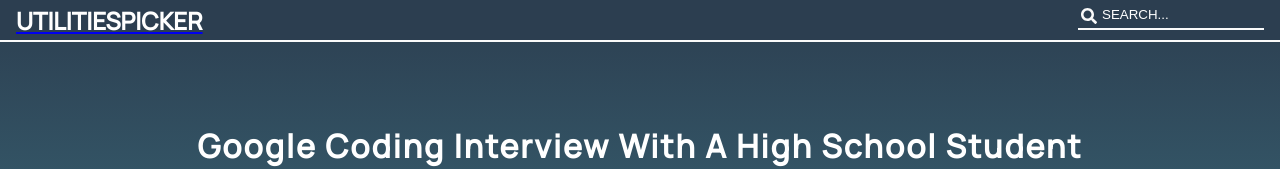
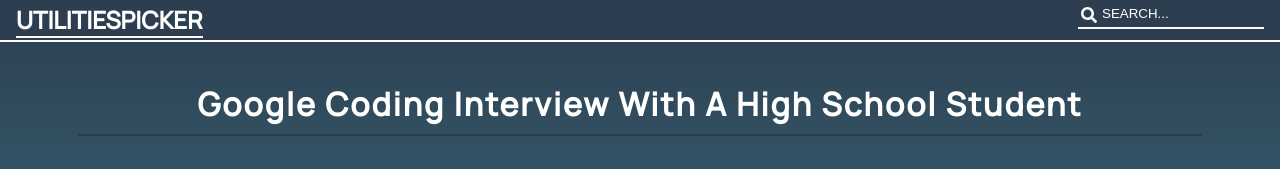
Before and after one commit to TucciAlessandro/Learning-front-end-resources, a React (Create React App) app: page / in a window 1280 px wide. Shown: the top 169 px of the page. Built offline with nearby package versions, Linux system fonts and the light colour scheme.

Commit message:
sticky navbar

```diff
--- a/src/components/FadeIn.tsx
+++ b/src/components/FadeIn.tsx
@@ -19,16 +19,14 @@ const getAnimation = (distance: number | string, direction?: Direction) => {
         return "";
     }
   };
-
   return keyframes`
-    0% {
+    from {
         opacity:0;
         transform: ${getTranslate(distance, direction)}}
-    100% {
+    to {
         opacity:1;
         transform: translateX(0)}
-    }
-    `;
+    }`;
 };
 
 interface FadeProps {
--- a/src/components/Navbar.tsx
+++ b/src/components/Navbar.tsx
@@ -1,10 +1,30 @@
 import React, { ReactNode } from "react";
-import styled from "styled-components";
+import styled, { keyframes } from "styled-components";
 import { Link } from "react-router-dom";
 
-const StyledNavbar = styled.nav`
+const NavbarAnimation = keyframes`
+from {
+  top: -20px;
+}
+to{
+  top: 0px;
+}`;
+
+const StyledLink = styled(Link)`
+  text-decoration: none;
+  border-bottom: 2px solid #fafafa;
+`;
+const Wrapper = styled.div`
+  position: fixed;
   width: 100%;
   height: 5%;
+  animation: ${NavbarAnimation} 1s ease-in-out;
+`;
+
+const StyledNavbar = styled.nav`
+  position: static;
+  width: 100%;
+  height: 100%;
   background-color: #2c3e50;
   display: flex;
   align-items: center;
@@ -36,17 +56,17 @@ interface Props {
 
 function Navbar({ children }: Props) {
   return (
-    <>
+    <Wrapper>
       <StyledNavbar>
         <Row>
-          <Link to="/">
+          <StyledLink to="/">
             <StyledLogo>UTILITIESPICKER</StyledLogo>
-          </Link>
+          </StyledLink>
           {children}
         </Row>
       </StyledNavbar>
       <Hr />
-    </>
+    </Wrapper>
   );
 }
 
```
